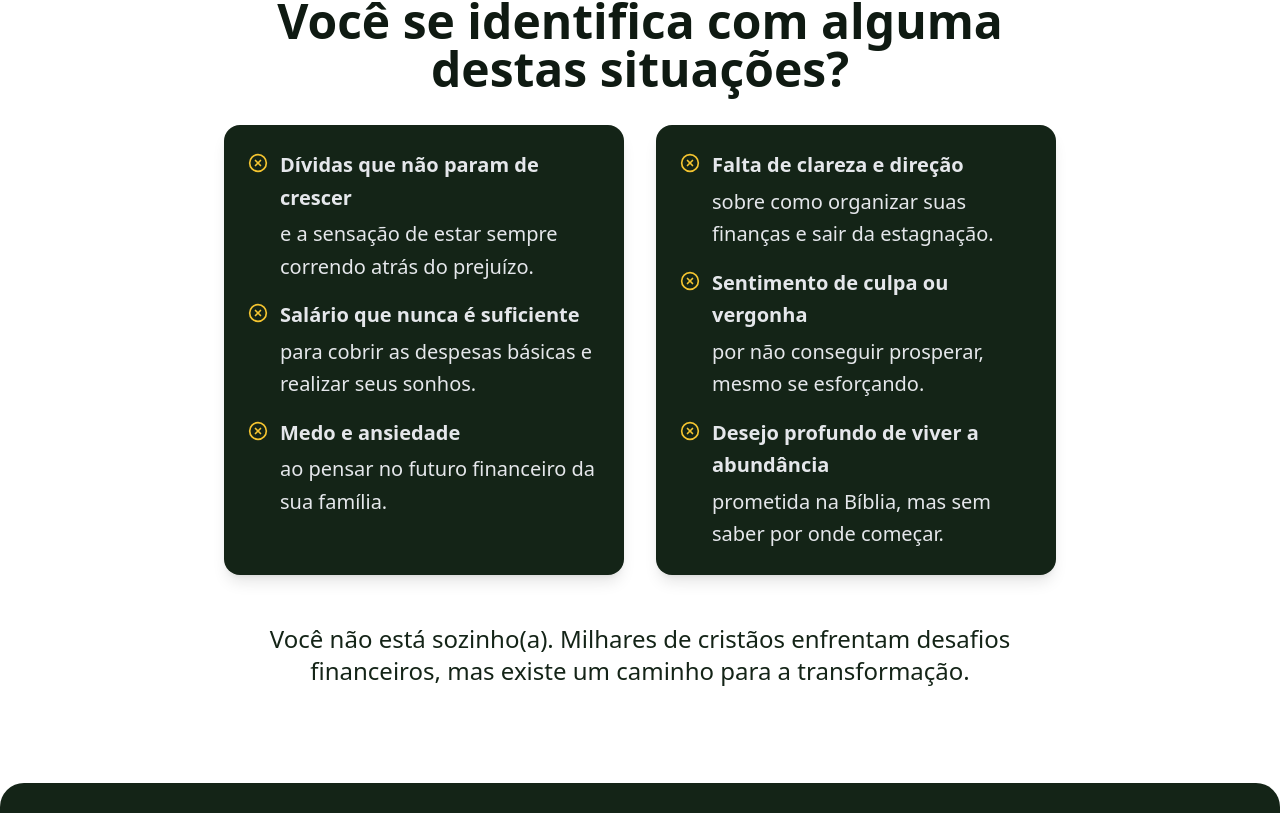
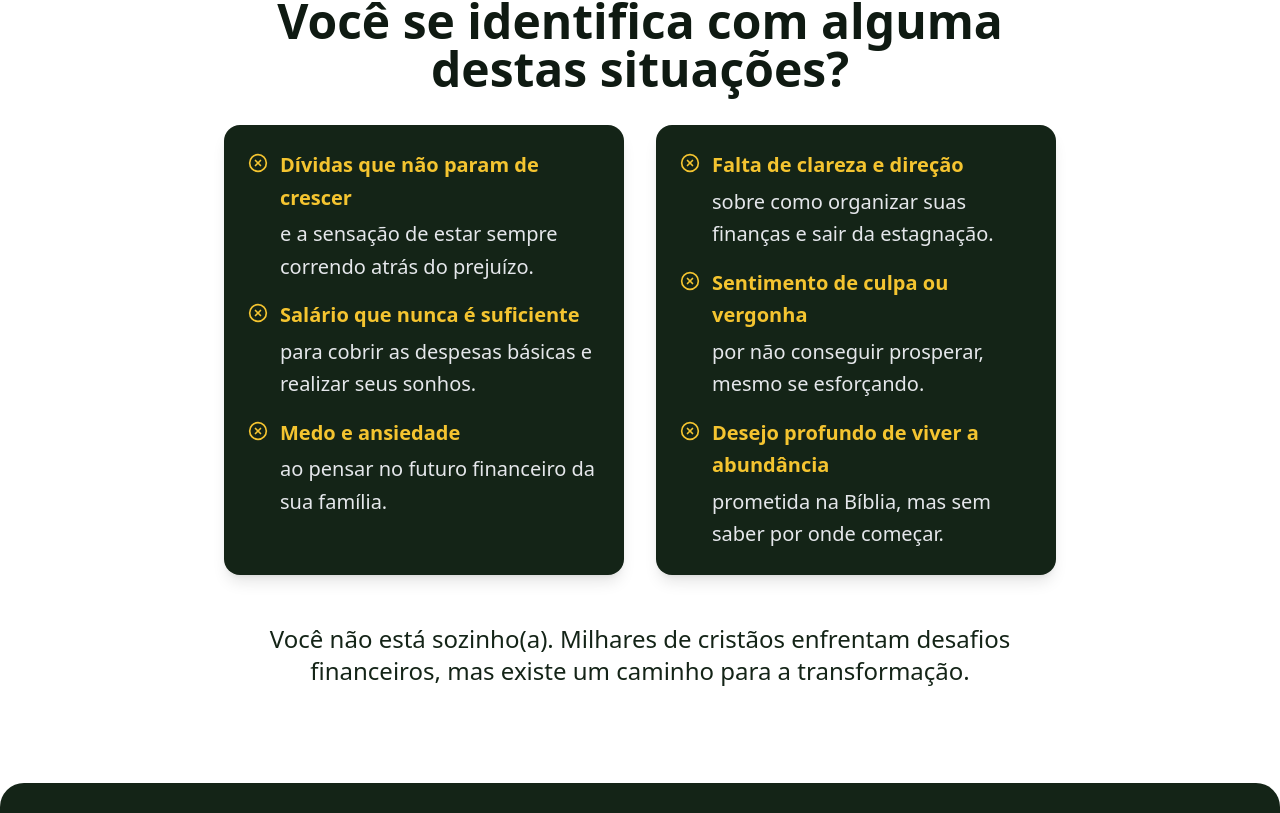
Before and after one commit to cosmostono-cloud/prosperidadebiblica, a React (Vite) app: page / in a window 1280 px wide. Shown: the part 1427-2240 px from the top of the page. Built offline with nearby package versions, Linux system fonts and the light colour scheme.

Commit message:
[dyad] wrote 1 file(s)

```diff
--- a/src/pages/Index.tsx
+++ b/src/pages/Index.tsx
@@ -74,21 +74,21 @@ const Index = () => {
                 <p className="flex items-start text-lg md:text-xl">
                   <XCircle className="text-gold mr-3 mt-1 flex-shrink-0" size={20} />
                   <div className="flex flex-col space-y-1">
-                    <span className="font-semibold leading-relaxed">Dívidas que não param de crescer</span>
+                    <span className="font-semibold leading-relaxed text-gold">Dívidas que não param de crescer</span>
                     <span className="leading-relaxed">e a sensação de estar sempre correndo atrás do prejuízo.</span>
                   </div>
                 </p>
                 <p className="flex items-start text-lg md:text-xl">
                   <XCircle className="text-gold mr-3 mt-1 flex-shrink-0" size={20} />
                   <div className="flex flex-col space-y-1">
-                    <span className="font-semibold leading-relaxed">Salário que nunca é suficiente</span>
+                    <span className="font-semibold leading-relaxed text-gold">Salário que nunca é suficiente</span>
                     <span className="leading-relaxed">para cobrir as despesas básicas e realizar seus sonhos.</span>
                   </div>
                 </p>
                 <p className="flex items-start text-lg md:text-xl">
                   <XCircle className="text-gold mr-3 mt-1 flex-shrink-0" size={20} />
                   <div className="flex flex-col space-y-1">
-                    <span className="font-semibold leading-relaxed">Medo e ansiedade</span>
+                    <span className="font-semibold leading-relaxed text-gold">Medo e ansiedade</span>
                     <span className="leading-relaxed">ao pensar no futuro financeiro da sua família.</span>
                   </div>
                 </p>
@@ -99,21 +99,21 @@ const Index = () => {
                 <p className="flex items-start text-lg md:text-xl">
                   <XCircle className="text-gold mr-3 mt-1 flex-shrink-0" size={20} />
                   <div className="flex flex-col space-y-1">
-                    <span className="font-semibold leading-relaxed">Falta de clareza e direção</span>
+                    <span className="font-semibold leading-relaxed text-gold">Falta de clareza e direção</span>
                     <span className="leading-relaxed">sobre como organizar suas finanças e sair da estagnação.</span>
                   </div>
                 </p>
                 <p className="flex items-start text-lg md:text-xl">
                   <XCircle className="text-gold mr-3 mt-1 flex-shrink-0" size={20} />
                   <div className="flex flex-col space-y-1">
-                    <span className="font-semibold leading-relaxed">Sentimento de culpa ou vergonha</span>
+                    <span className="font-semibold leading-relaxed text-gold">Sentimento de culpa ou vergonha</span>
                     <span className="leading-relaxed">por não conseguir prosperar, mesmo se esforçando.</span>
                   </div>
                 </p>
                 <p className="flex items-start text-lg md:text-xl">
                   <XCircle className="text-gold mr-3 mt-1 flex-shrink-0" size={20} />
                   <div className="flex flex-col space-y-1">
-                    <span className="font-semibold leading-relaxed">Desejo profundo de viver a abundância</span>
+                    <span className="font-semibold leading-relaxed text-gold">Desejo profundo de viver a abundância</span>
                     <span className="leading-relaxed">prometida na Bíblia, mas sem saber por onde começar.</span>
                   </div>
                 </p>
@@ -198,7 +198,7 @@ const Index = () => {
             <ul className="space-y-4 text-lg md:text-xl text-darkGreen2">
               <li className="flex items-start leading-relaxed">
                 <CheckCircle className="text-gold mr-3 mt-1 flex-shrink-0" size={20} />
-                Elaborar um <span className="font-semibold">planejamento financeiro</span> que realmente funciona para você.
+                <span className="font-semibold">Elaborar um planejamento financeiro</span> que realmente funciona para você.
               </li>
               <li className="flex items-start leading-relaxed">
                 <CheckCircle className="text-gold mr-3 mt-1 flex-shrink-0" size={20} />
```
